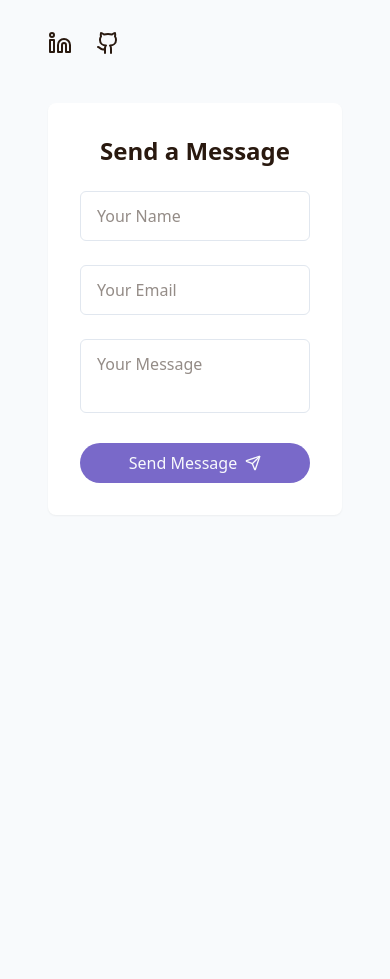
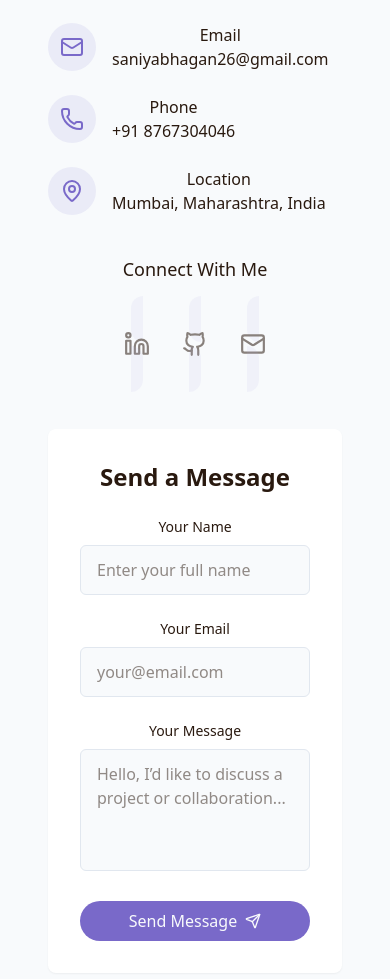
Before and after one commit to SaniyaBhagane/Portfolio-React-, a React (Vite) app: page / in a window 390 px wide. Shown: the part 8373-9352 px from the top of the page. Before the commit the page ends 8984 px from the top, so only its background shows below. Built offline with nearby package versions, Linux system fonts and the light colour scheme.

Commit message:
ContactSettings

```diff
--- a/src/Components/ContactSettings.jsx
+++ b/src/Components/ContactSettings.jsx
@@ -1,134 +1,301 @@
-import { Github, Linkedin, Mail, MapPin, Phone, Send } from "lucide-react";
+import {
+  Github,
+  Linkedin,
+  Mail,
+  MapPin,
+  Phone,
+  Send,
+} from "lucide-react";
 import React, { useState } from "react";
 import { cn } from "../lib/utils";
-import emailjs from "emailjs-com";
-import { showSuccess, showError } from "../components/ui/toast";
 
+/*
+   SOCIAL ICON COMPONENT
+ */
+const SocialIcon = ({ href, label, children }) => {
+  const isMail = href.startsWith("mailto:");
+
+  return (
+    <div className="relative group">
+      <a
+        href={href}
+        {...(!isMail && {
+          target: "_blank",
+          rel: "noopener noreferrer",
+        })}
+        className="
+          relative p-3 rounded-full
+          bg-primary/10 text-foreground
+          transition-all duration-300
+          hover:text-primary hover:scale-110
+          before:absolute before:inset-0
+          before:rounded-full
+          before:bg-primary/40
+          before:blur-xl
+          before:opacity-0
+          hover:before:opacity-100
+          animate-pulse
+        "
+      >
+        {children}
+      </a>
+
+      {/* Tooltip */}
+      <span
+        className="
+          absolute -top-10 left-1/2 -translate-x-1/2
+          px-3 py-1 rounded-md text-xs
+          bg-background border border-border
+          opacity-0 group-hover:opacity-100
+          transition-all duration-300
+          pointer-events-none
+          whitespace-nowrap
+        "
+      >
+        {label}
+      </span>
+    </div>
+  );
+};
+
+/*
+   MAIN COMPONENT
+ */
 const ContactSettings = () => {
   const [isSubmitting, setIsSubmitting] = useState(false);
-  const [formData, setFormData] = useState({
-    name: "",
-    email: "",
-    message: "",
-  });
+  const [status, setStatus] = useState("");
 
-  const handleChange = (e) => {
-    setFormData({ ...formData, [e.target.name]: e.target.value });
-  };
-
-  const handleSubmit = (e) => {
+  const handleSubmit = async (e) => {
     e.preventDefault();
     setIsSubmitting(true);
+    setStatus("");
 
-    emailjs
-      .send(
-        "YOUR_SERVICE_ID",
-        "YOUR_TEMPLATE_ID",
-        formData,
-        "YOUR_PUBLIC_KEY"
-      )
-      .then(
-        () => {
-          showSuccess("Message sent successfully 🚀");
-          setFormData({ name: "", email: "", message: "" });
-          setIsSubmitting(false);
-        },
-        () => {
-          showError("Failed to send message 😢");
-          setIsSubmitting(false);
-        }
-      );
+    const formData = new FormData(e.target);
+    formData.append("access_key", "c6dda0a0-e707-49bf-8835-fa4d04ade84b");
+    formData.append("subject", "New Portfolio Contact Message");
+    formData.append("from_name", "Saniya Portfolio");
+
+    try {
+      const res = await fetch("https://api.web3forms.com/submit", {
+        method: "POST",
+        body: formData,
+      });
+      const data = await res.json();
+
+      if (data.success) {
+        setStatus("Message sent successfully 🚀");
+        e.target.reset();
+      } else {
+        setStatus("Something went wrong. Please try again.");
+      }
+    } catch {
+      setStatus("Network error. Please try later.");
+    } finally {
+      setIsSubmitting(false);
+    }
   };
 
   return (
-    <section id="contacts" className="py-24 px-4 bg-secondary/30">
+    <section id="contacts" className="py-24 px-4 bg-secondary/30 relative">
       <div className="container mx-auto max-w-5xl">
         <h2 className="text-3xl md:text-4xl font-bold mb-4 text-center">
           Get In <span className="text-primary">Touch</span>
         </h2>
 
+        <p className="text-center text-muted-foreground mb-12 max-w-2xl mx-auto">
+          Great things start with a simple message. Whether you have a project in
+          mind or just want to connect, feel free to reach out anytime.
+        </p>
+
         <div className="grid grid-cols-1 md:grid-cols-2 gap-12">
-          {/* LEFT SIDE */}
+          {/*  CONTACT INFO  */}
           <div className="space-y-8">
             <h3 className="text-2xl font-semibold">Contact Information</h3>
 
             <div className="space-y-6">
-              <div className="flex gap-4">
-                <Mail />
-                <a href="mailto:saniyabhagan26@gmail.com">
-                  saniyabhagan26@gmail.com
-                </a>
-              </div>
-              <div className="flex gap-4">
-                <Phone />
-                <a href="tel:+918767304046">+91 8767304046</a>
-              </div>
-              <div className="flex gap-4">
-                <MapPin />
-                Mumbai, Maharashtra, India
-              </div>
+              <InfoItem
+                icon={<Mail />}
+                label="Email"
+                value="saniyabhagan26@gmail.com"
+                href="mailto:saniyabhagan26@gmail.com?subject=Portfolio Inquiry"
+              />
+
+              <InfoItem
+                icon={<Phone />}
+                label="Phone"
+                value="+91 8767304046"
+                href="tel:+918767304046"
+              />
+
+              <InfoItem
+                icon={<MapPin />}
+                label="Location"
+                value="Mumbai, Maharashtra, India"
+              />
             </div>
 
-            <div className="flex gap-6">
-              <a href="https://linkedin.com" target="_blank">
-                <Linkedin />
-              </a>
-              <a href="https://github.com" target="_blank">
-                <Github />
-              </a>
+            <div className="mt-10 text-center">
+              <h4 className="font-medium mb-6 text-lg">Connect With Me</h4>
+
+              <div className="flex justify-center gap-8">
+                <SocialIcon
+                  href="https://linkedin.com/in/saniya-bhagne-27140b257/"
+                  label="LinkedIn"
+                >
+                  <Linkedin size={26} />
+                </SocialIcon>
+
+                <SocialIcon
+                  href="https://github.com/SaniyaBhagane"
+                  label="GitHub"
+                >
+                  <Github size={26} />
+                </SocialIcon>
+
+                <SocialIcon
+                  href="mailto:saniyabhagan26@gmail.com?subject=Portfolio Inquiry"
+                  label="Email"
+                >
+                  <Mail size={26} />
+                </SocialIcon>
+              </div>
             </div>
           </div>
 
-          {/* FORM */}
+          {/*  FORM  */}
           <div className="bg-card p-8 rounded-lg shadow-xs">
             <h3 className="text-2xl font-semibold mb-6">Send a Message</h3>
 
-            <form className="space-y-6" onSubmit={handleSubmit}>
-              <input
-                type="text"
+            <form onSubmit={handleSubmit} className="space-y-6">
+              <Input
+                label="Your Name"
                 name="name"
-                required
-                placeholder="Your Name"
-                value={formData.name}
-                onChange={handleChange}
-                className="w-full px-4 py-3 rounded-md border"
+                placeholder="Enter your full name"
               />
 
-              <input
+              <Input
+                label="Your Email"
+                name="email"
                 type="email"
-                name="email"
-                required
-                placeholder="Your Email"
-                value={formData.email}
-                onChange={handleChange}
-                className="w-full px-4 py-3 rounded-md border"
+                placeholder="your@email.com"
               />
 
-              <textarea
-                name="message"
-                required
-                placeholder="Your Message"
-                value={formData.message}
-                onChange={handleChange}
-                className="w-full px-4 py-3 rounded-md border resize-none"
-              />
+              <Textarea />
 
               <button
                 type="submit"
                 disabled={isSubmitting}
                 className={cn(
-                  "cosmic-button w-full flex items-center justify-center gap-2"
+                  "cosmic-button w-full flex items-center justify-center gap-2",
+                  isSubmitting && "opacity-70 cursor-not-allowed"
                 )}
               >
                 {isSubmitting ? "Sending..." : "Send Message"}
                 <Send size={16} />
               </button>
+
+              {status && (
+                <p className="text-sm text-center text-muted-foreground">
+                  {status}
+                </p>
+              )}
             </form>
           </div>
         </div>
+      </div>
+
+      {/*  FLOATING SOCIAL BAR  */}
+      <div className="hidden md:flex fixed left-6 top-1/2 -translate-y-1/2 flex-col gap-5 z-50">
+        <SocialIcon
+          href="https://linkedin.com/in/saniya-bhagne-27140b257/"
+          label="LinkedIn"
+        >
+          <Linkedin size={22} />
+        </SocialIcon>
+
+        <SocialIcon
+          href="https://github.com/SaniyaBhagane"
+          label="GitHub"
+        >
+          <Github size={22} />
+        </SocialIcon>
+
+        <SocialIcon
+          href="mailto:saniyabhagan26@gmail.com"
+          label="Email"
+        >
+          <Mail size={22} />
+        </SocialIcon>
       </div>
     </section>
   );
 };
 
+/*
+   REUSABLE COMPONENTS
+ */
+const InfoItem = ({ icon, label, value, href }) => (
+  <div className="flex items-start space-x-4">
+    <div className="p-3 rounded-full bg-primary/10 text-primary">
+      {icon}
+    </div>
+    <div>
+      <h4 className="font-medium">{label}</h4>
+      {href ? (
+        <a
+          href={href}
+          className="text-muted-foreground hover:text-primary transition"
+        >
+          {value}
+        </a>
+      ) : (
+        <p className="text-muted-foreground">{value}</p>
+      )}
+    </div>
+  </div>
+);
+
+const Input = ({ label, ...props }) => (
+  <div>
+    <label className="block text-sm font-medium mb-2">{label}</label>
+    <input
+      required
+      className="
+        w-full px-4 py-3 rounded-md
+        border border-input
+        bg-background text-foreground
+        placeholder:text-muted-foreground
+        transition-all duration-300
+        focus:outline-none
+        focus:ring-2 focus:ring-primary/70
+        hover:border-primary/60
+      "
+      {...props}
+    />
+  </div>
+);
+
+const Textarea = () => (
+  <div>
+    <label className="block text-sm font-medium mb-2">Your Message</label>
+    <textarea
+      name="message"
+      rows="4"
+      required
+      placeholder="Hello, I’d like to discuss a project or collaboration..."
+      className="
+        w-full px-4 py-3 rounded-md
+        border border-input
+        bg-background text-foreground
+        placeholder:text-muted-foreground
+        transition-all duration-300
+        focus:outline-none
+        focus:ring-2 focus:ring-primary/70
+        hover:border-primary/60
+        resize-none
+      "
+    />
+  </div>
+);
+
 export default ContactSettings;
```
